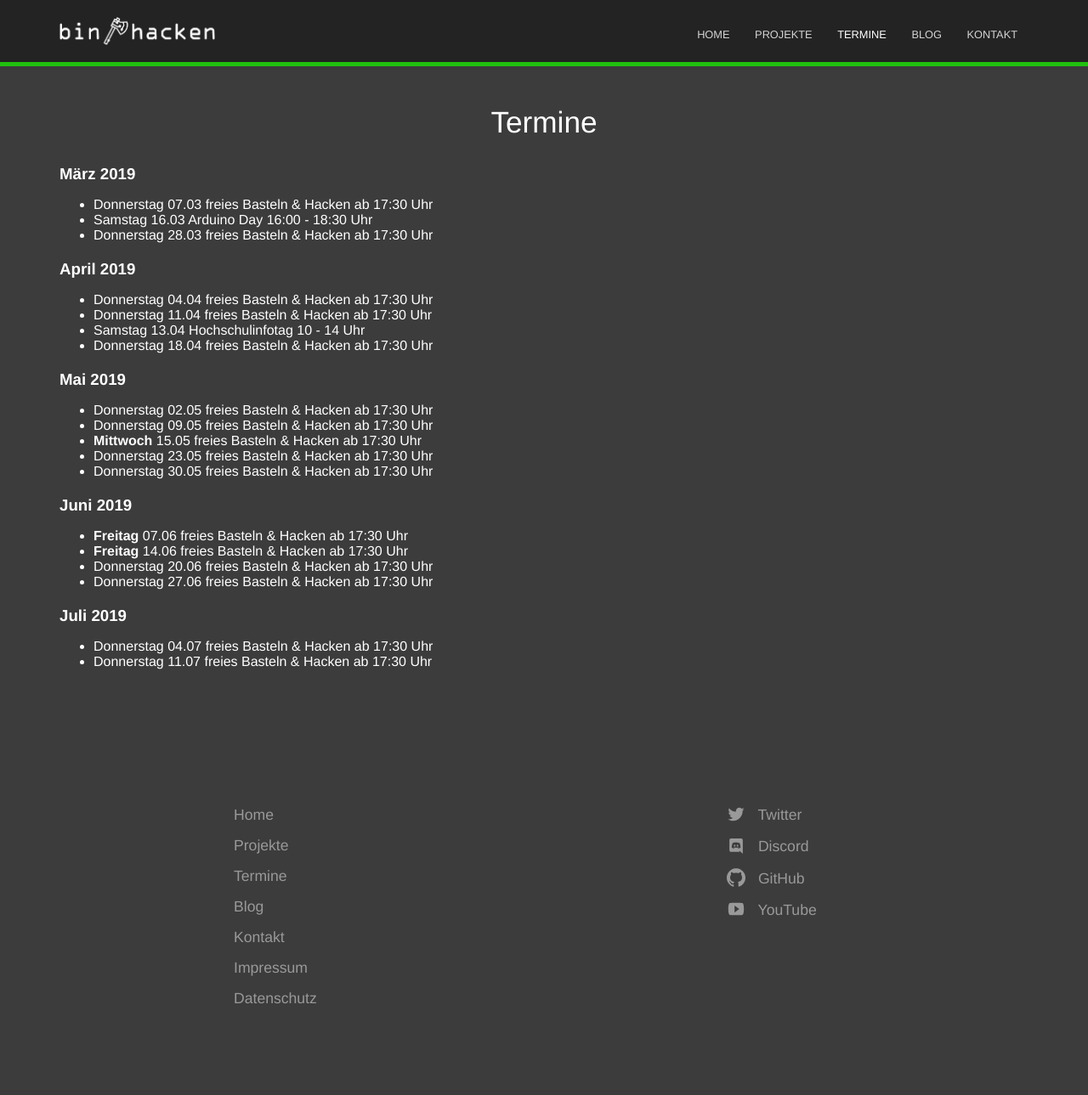
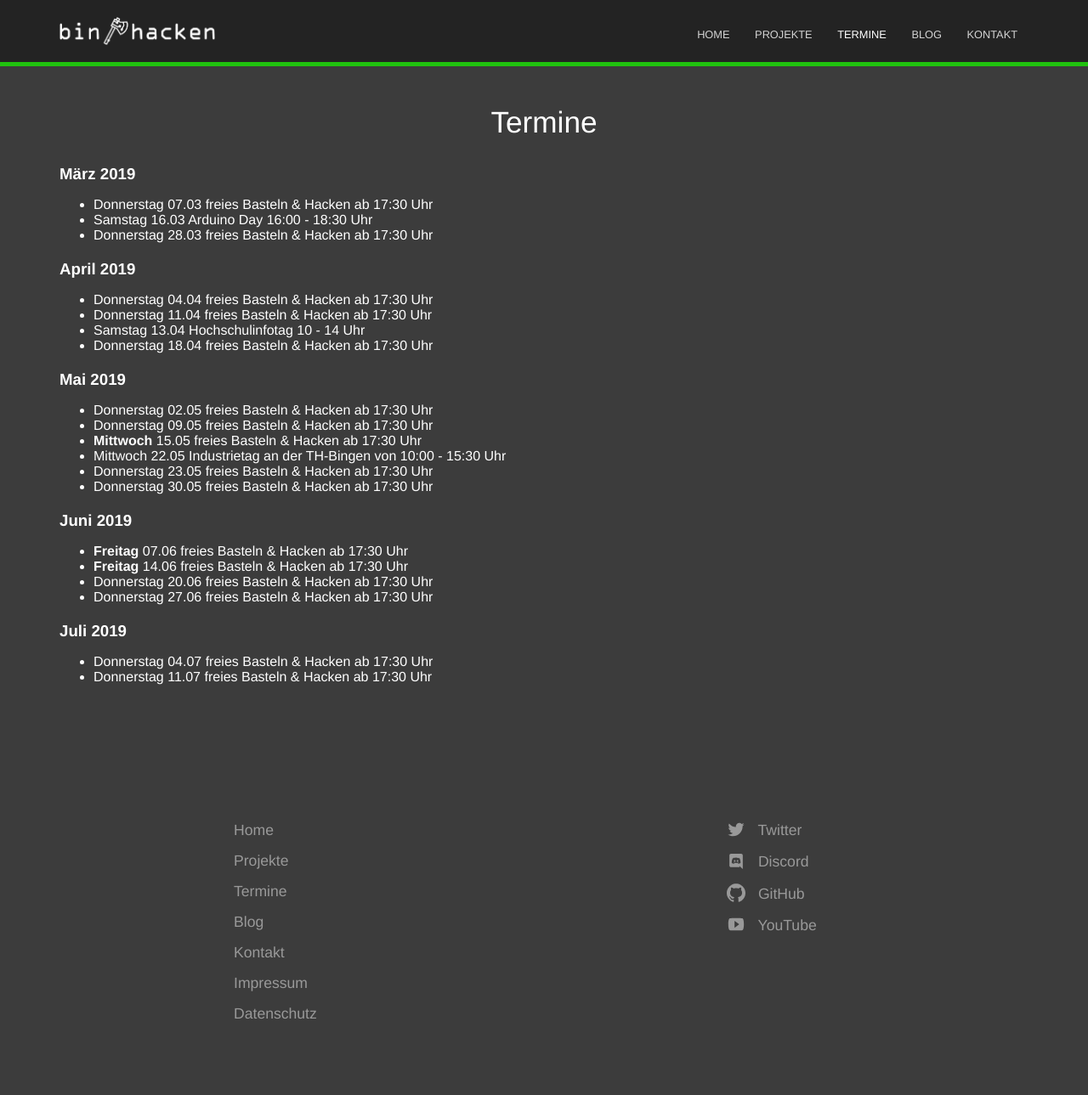
Before and after one commit to BinHacken/BinHacken.github.io, a Jekyll site: the page built from calender.html, in a window 1280 px wide. Shown: the whole page at 85% size. Built offline with Jekyll 4.4.1, drawn with Linux system fonts in a browser that asks for light colours.

Commit message:
Industrietag Termin

```diff
--- a/calender.html
+++ b/calender.html
@@ -24,6 +24,7 @@ description:
         <li>Donnerstag 02.05 freies Basteln & Hacken ab 17:30 Uhr</li>
         <li>Donnerstag 09.05 freies Basteln & Hacken ab 17:30 Uhr</li>
         <li><b>Mittwoch</b> 15.05 freies Basteln & Hacken ab 17:30 Uhr</li>
+        <li>Mittwoch 22.05 Industrietag an der TH-Bingen von 10:00 - 15:30 Uhr</li>
         <li>Donnerstag 23.05 freies Basteln & Hacken ab 17:30 Uhr</li>
         <li>Donnerstag 30.05 freies Basteln & Hacken ab 17:30 Uhr</li>
     </ul>
```
